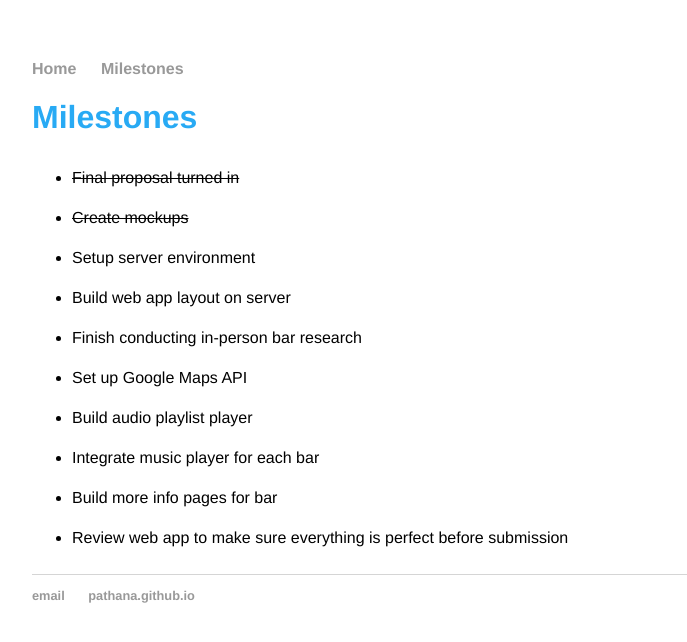
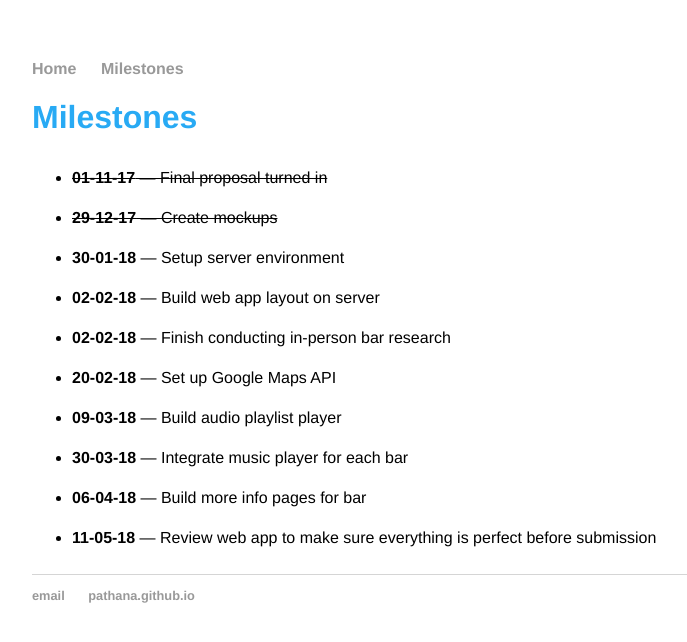
Before and after one commit to pathana/pathana.github.io, a Jekyll site: the page built from milestones/index.html, in a window 1280 px wide. Shown: the top 642 px of the page, without its empty margins (160-847 px from the left). Built offline with Jekyll 4.4.1, drawn with Linux system fonts in a browser that asks for light colours.

Commit message:
Add dates

```diff
--- a/milestones/index.html
+++ b/milestones/index.html
@@ -5,14 +5,14 @@ title: Capstone Blog - Milestones
 	<h1>Milestones</h1>
 
   <ul class="milestones">
-    <li><strike>Final proposal turned in</strike></li>
-    <li><strike>Create mockups</strike></li>
-    <li>Setup server environment</li>
-    <li>Build web app layout on server</li>
-    <li>Finish conducting in-person bar research</li>
-    <li>Set up Google Maps API</li>
-    <li>Build audio playlist player</li>
-    <li>Integrate music player for each bar</li>
-    <li>Build more info pages for bar</li>
-    <li>Review web app to make sure everything is perfect before submission</li>
+	  <li><strike><b>01-11-17</b> ― Final proposal turned in</strike></li>
+	  <li><strike><b>29-12-17</b> ― Create mockups</strike></li>
+	  <li><b>30-01-18</b> ― Setup server environment</li>
+	  <li><b>02-02-18</b> ― Build web app layout on server</li>
+	  <li><b>02-02-18</b> ― Finish conducting in-person bar research</li>
+	  <li><b>20-02-18</b> ― Set up Google Maps API</li>
+	  <li><b>09-03-18</b> ― Build audio playlist player</li>
+	  <li><b>30-03-18</b> ― Integrate music player for each bar</li>
+	  <li><b>06-04-18</b> ― Build more info pages for bar</li>
+	  <li><b>11-05-18</b> ― Review web app to make sure everything is perfect before submission</li>
   </ul>
```
